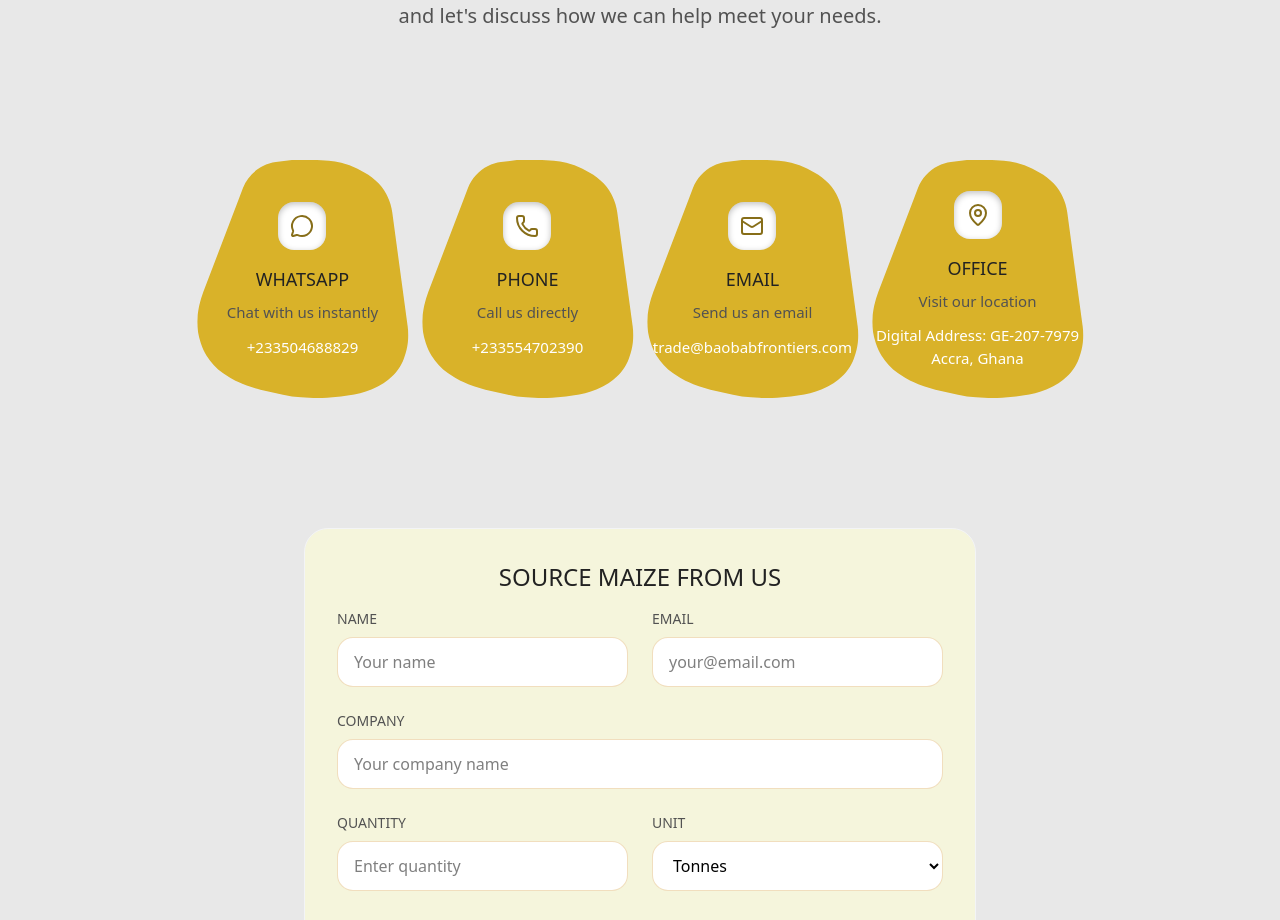
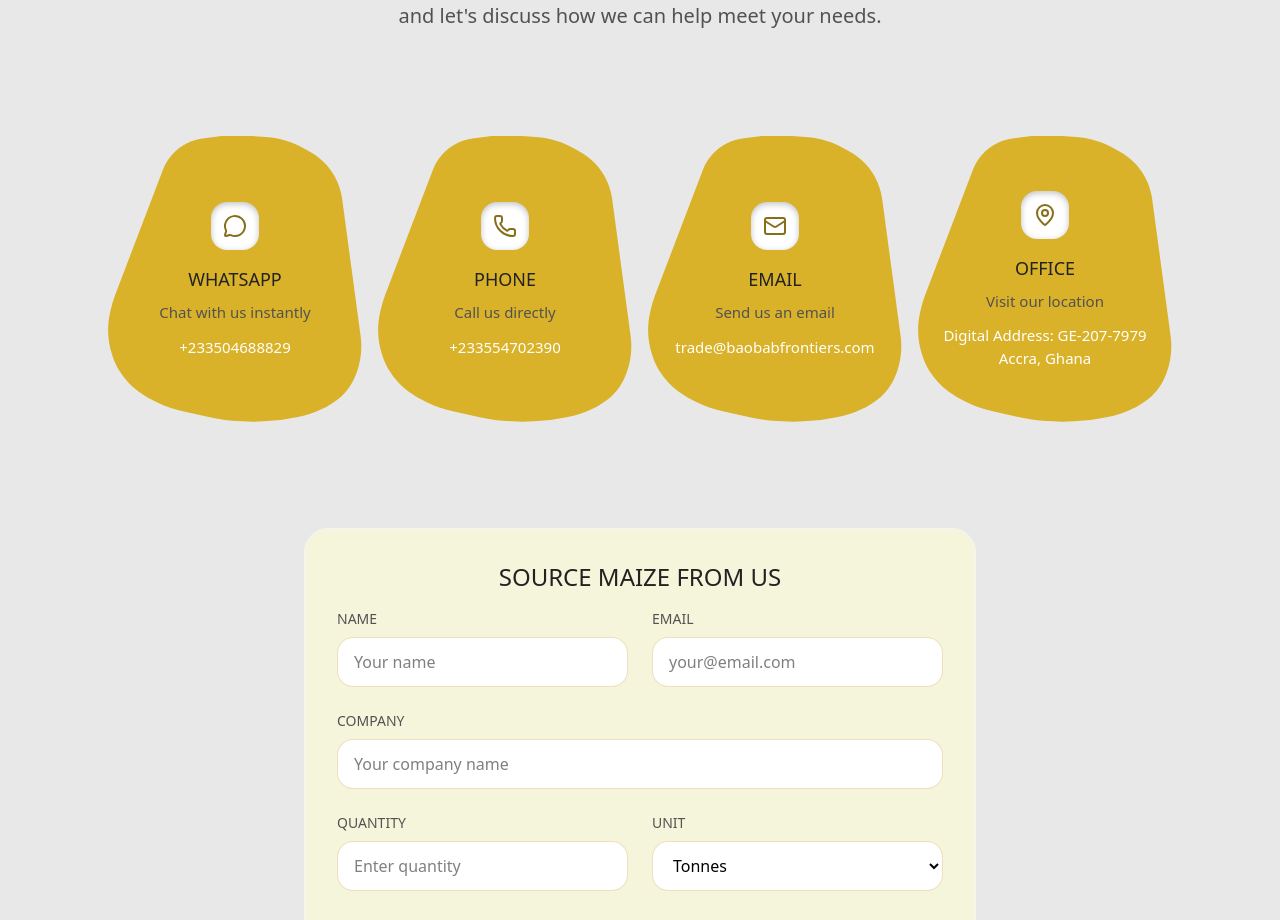
Before and after one commit to afromorpheus/baobab-frontiers-website, a Next.js app: page / in a window 1280 px wide. Shown: the part 5900-6820 px from the top of the page. Built offline with nearby package versions, Linux system fonts and the light colour scheme.

Commit message:
Make contact card brand motif bigger (scale-90) and allow borders to touch

```diff
--- a/src/components/LetsTalk.tsx
+++ b/src/components/LetsTalk.tsx
@@ -88,7 +88,7 @@ export default function LetsTalk() {
                 transition={{ duration: 0.6, delay: index * 0.1 }}
                 viewport={{ once: true }}
                 className="group relative flex-shrink-0"
-                style={{ width: '300px', marginRight: index < contactMethods.length - 1 ? '-75px' : '0' }}
+                style={{ width: '300px', marginRight: index < contactMethods.length - 1 ? '-30px' : '0' }}
               >
                 {/* Brand Motif Background */}
                 <div className="relative w-full h-96 md:h-80">
@@ -97,7 +97,7 @@ export default function LetsTalk() {
                     <img
                       src="/Brand-Motif-Card-Yellow-Contact-Alt.svg"
                       alt="Contact Card Motif"
-                      className="w-full h-full object-contain scale-75"
+                      className="w-full h-full object-contain scale-90"
                     />
                   </div>
 
```
